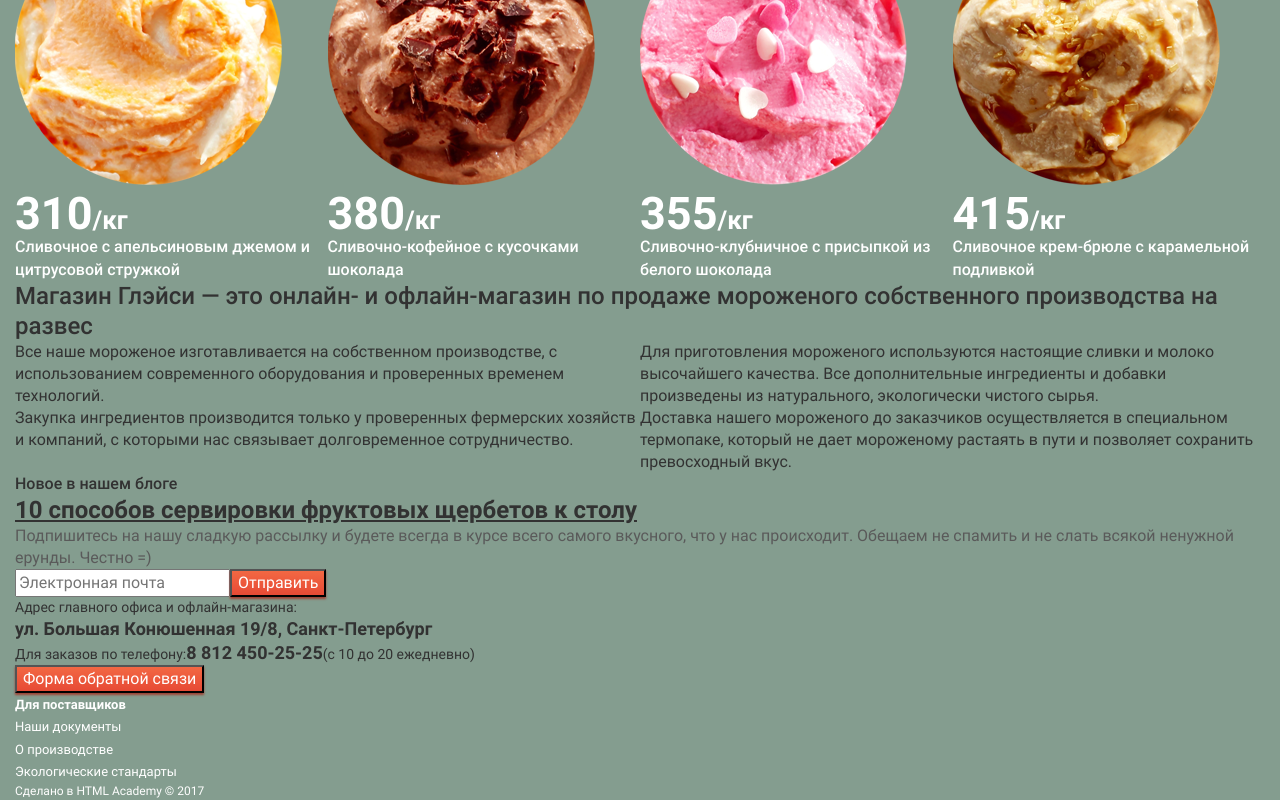
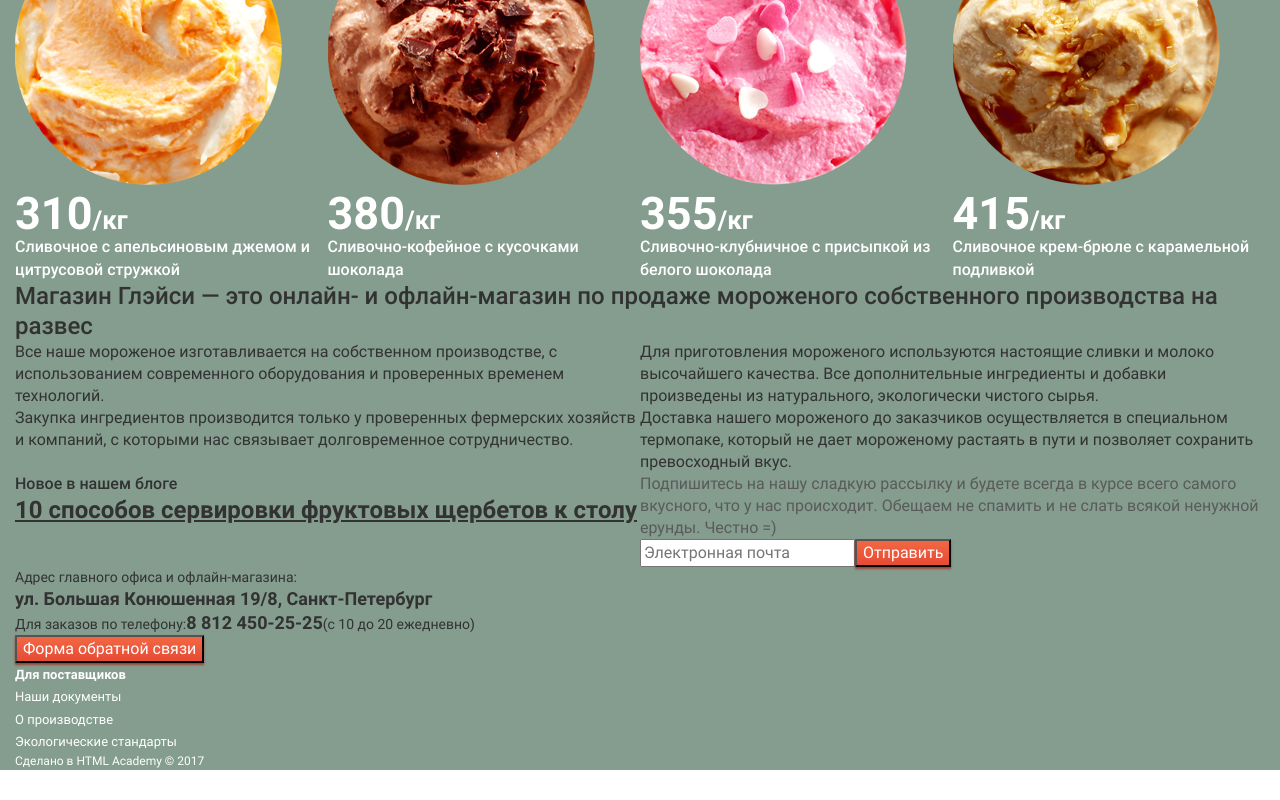
Before and after one commit to maximshigaev/gllacy, a React (Create React App) app: page / in a window 1280 px wide. Shown: the part 1363-2163 px from the top of the page. After the commit the page ends 2133 px from the top, so only its background shows below. Built offline with nearby package versions, Linux system fonts and the light colour scheme.

Commit message:
add basic grid for the News and SubscriptionForm components

```diff
--- a/src/components/MainPage/MainPage.tsx
+++ b/src/components/MainPage/MainPage.tsx
@@ -32,8 +32,10 @@ export const MainPage: FC = () => {
           <Promotions />
           <Assortment />
           <Advantages />
-          <News />
-          <SubscriptionForm />
+          <div className="main-page__columns-wrapper">
+            <News />
+            <SubscriptionForm />
+          </div>
           <Contacts />
         </main>
         <Footer />
--- a/src/components/MainPage/mainPage.scss
+++ b/src/components/MainPage/mainPage.scss
@@ -18,4 +18,8 @@
       background-color: #9d8b84;
     }
   }
+
+  &__columns-wrapper {
+    display: flex;
+  }
 }
--- a/src/components/News/News.scss
+++ b/src/components/News/News.scss
@@ -1,4 +1,6 @@
 .news {
+  width: 50%;
+
   &__title {
     font-weight: 500;
   }
--- a/src/components/News/News.tsx
+++ b/src/components/News/News.tsx
@@ -1,10 +1,10 @@
 import { FC } from 'react';
 
 // Styles
-import './News.scss';
+import './news.scss';
 
 export const News: FC = () => (
-  <article>
+  <article className="news">
     <h2 className="news__title">Новое в нашем блоге</h2>
     <h3 className="news__heading">
       10 способов сервировки фруктовых щербетов к столу
--- a/src/components/SubscriptionForm/SubscriptionForm.tsx
+++ b/src/components/SubscriptionForm/SubscriptionForm.tsx
@@ -4,7 +4,7 @@ import { FC } from 'react';
 import './subscriptionForm.scss';
 
 export const SubscriptionForm: FC = () => (
-  <section>
+  <section className="subscription-form">
     <h2 className="visually-hidden">Форма подписки</h2>
     <p className="subscription-form__text">
       Подпишитесь на нашу сладкую рассылку и будете всегда в курсе всего самого вкусного, что у нас происходит. Обещаем
--- a/src/components/SubscriptionForm/subscriptionForm.scss
+++ b/src/components/SubscriptionForm/subscriptionForm.scss
@@ -1,4 +1,6 @@
 .subscription-form {
+  width: 50%;
+
   &__text {
     color: #5a5a5a;
   }
```
